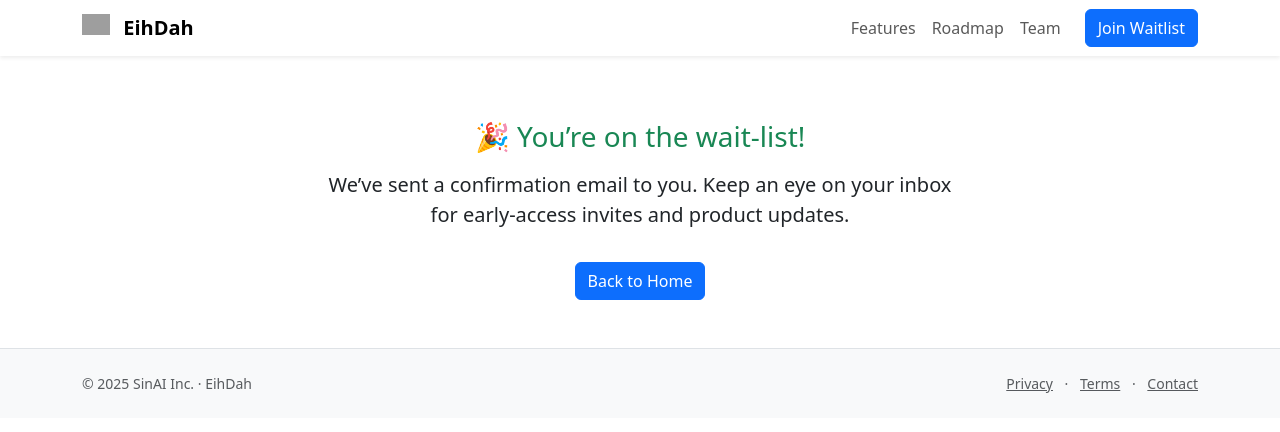
After one commit to Masterpiece-Production/eihdah-website, a Flask app: template templates/thanks.html in a window 1280 px wide. The commit adds this page. Shown: the top 432 px of the page. Run offline with Flask 3, Linux system fonts and the light colour scheme; the template is opened without the code that fills it, so the values that code supplies are empty; some libraries are stand-ins or nearby versions; grey boxes are pictures that could not be loaded.

Commit message:
added: Thanks confirmation for GitHub Pages

```diff
--- a/templates/landing.html
+++ b/templates/landing.html
@@ -82,9 +82,11 @@
 <!-- ── CTA ──────────────────────────────────────────────── -->
 <section id="cta" class="py-5 text-center">
   <h2 class="h4 mb-3">Be first to try EihDah</h2>
-  <form class="row g-2 justify-content-center" action="/subscribe" method="POST">
+  <form action="https://formspree.io/f/xyzaabcd" method="POST" class="row g-2 justify-content-center">
     <div class="col-auto">
       <input type="email" name="email" class="form-control" placeholder="Your email" required>
+      <input type="text" name="_gotcha" style="display:none">
+        <input type="hidden" name="_redirect" value="https://eihdah.com/thanks.html">
     </div>
     <div class="col-auto">
       <button type="submit" class="btn btn-primary">Join Waitlist</button>
--- /dev/null
+++ b/templates/thanks.html
@@ -0,0 +1,11 @@
+{% extends "base.html" %}
+{% block title %}Thanks for joining the wait‑list – EihDah{% endblock %}
+{% block body_class %}page-thanks{% endblock %}
+
+{% block content %}
+<section class="container py-5 text-center" style="max-width:650px">
+  <h1 class="h3 mb-3 text-success">🎉 You’re on the wait‑list!</h1>
+  <p class="lead">We’ve sent a confirmation email to you. Keep an eye on your inbox for early‑access invites and product updates.</p>
+  <a href="/" class="btn btn-primary mt-3">Back to Home</a>
+</section>
+{% endblock %}
```
Also changed, not shown: frontend/scss/main.scss (+6 -2 lines).
